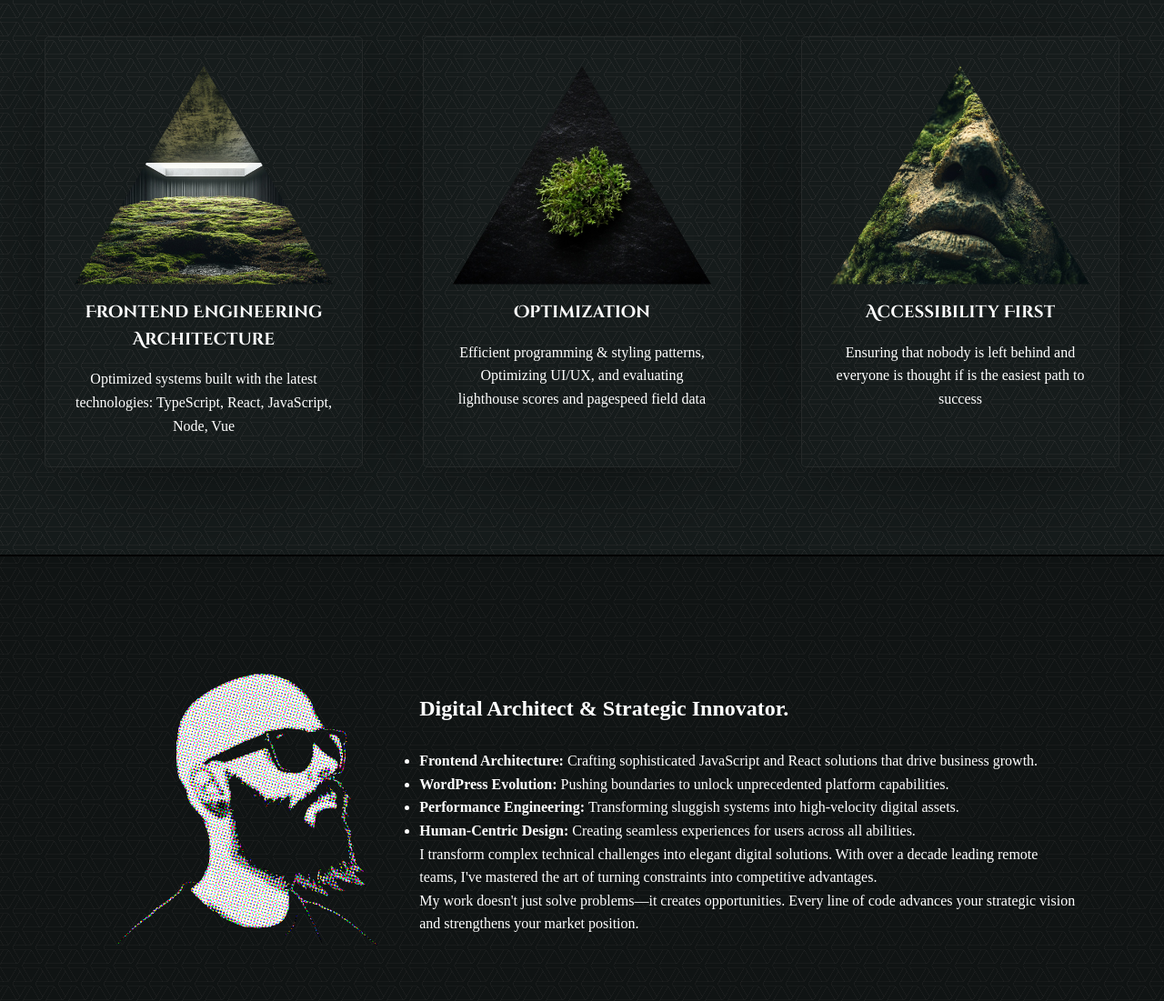
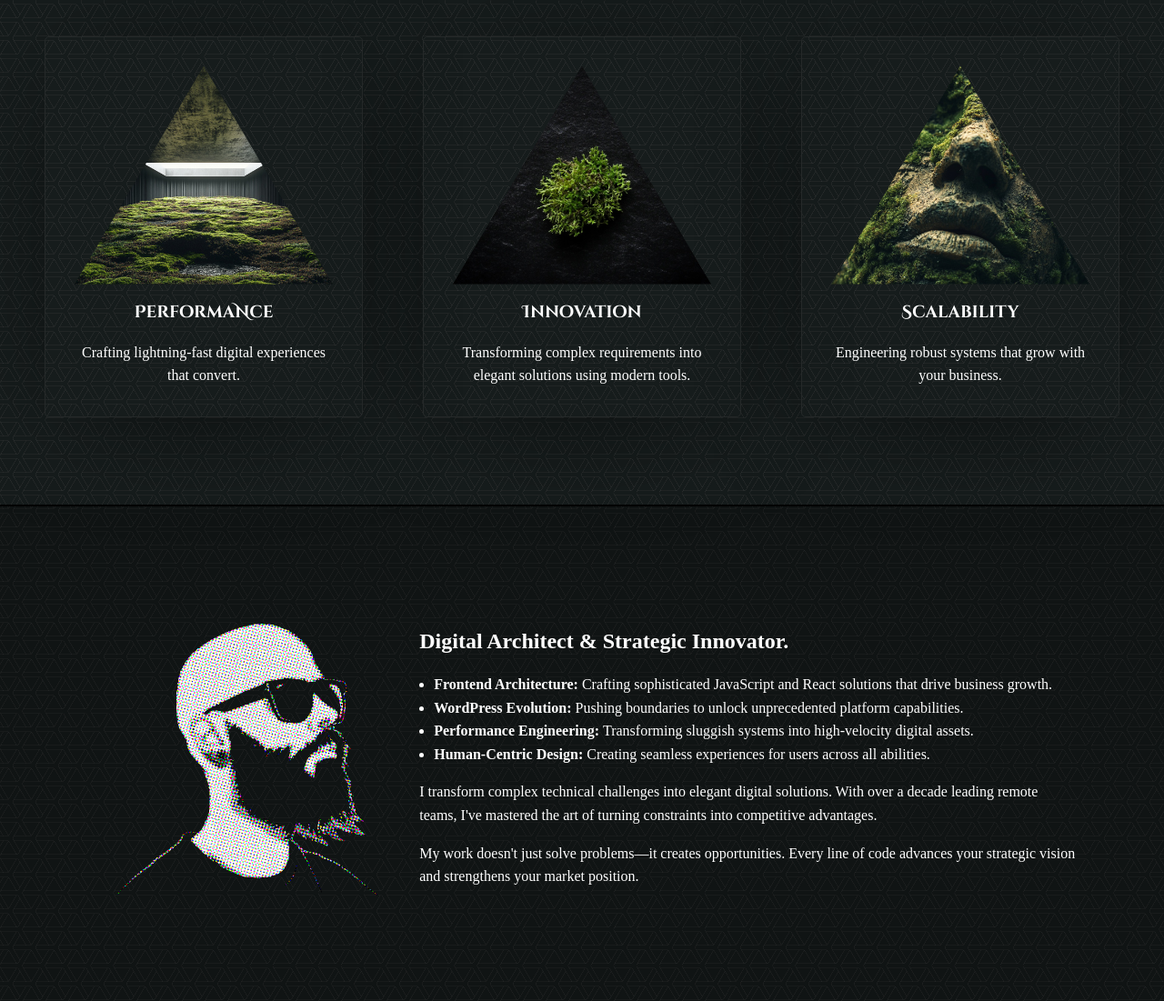
Before and after one commit to NickOrtiz/nickortiz.github.io, a plain HTML site: page 2025/index.html in a window 1280 px wide. Shown: the part 395-1496 px from the top of the page at 91% size. Drawn offline with Linux system fonts and the light colour scheme; a web font is replaced by a local one.

Commit message:
Updating triad text and styling content

```diff
--- a/2025/index.html
+++ b/2025/index.html
@@ -198,6 +198,14 @@
         .content-container {
             max-width: 1600px;
             margin: auto;
+        }
+
+        .content-container ul {
+            padding-left: 1rem;
+        }
+
+        .content-container p {
+            margin-bottom: 1rem;
         }
 
         .experience {
@@ -507,22 +515,22 @@
             <div class="thumb">
                 <img src="triad-1.jpeg">
             </div>
-            <h3>Frontend Engineering Architecture</h3>
-            <p>Optimized systems built with the latest technologies: TypeScript, React, JavaScript, Node, Vue</p>
+            <h3>PerformaNce</h3>
+            <p>Crafting lightning-fast digital experiences that convert.</p>
         </div>
         <div class="card">
             <div class="thumb">
                 <img src="triad-2.jpeg">
             </div>
-            <h3>Optimization</h3>
-            <p>Efficient programming & styling patterns, Optimizing UI/UX, and evaluating lighthouse scores and pagespeed field data</p>
+            <h3>Innovation</h3>
+            <p>Transforming complex requirements into elegant solutions using modern tools.</p>
         </div>
         <div class="card">
             <div class="thumb">
                 <img src="triad-3.jpeg">
             </div>
-            <h3>Accessibility First</h3>
-            <p>Ensuring that nobody is left behind and everyone is thought if is the easiest path to success</p>
+            <h3>Scalability</h3>
+            <p>Engineering robust systems that grow with your business.</p>
         </div>
     </section>
 
@@ -534,7 +542,6 @@
             </div>
             <div class="content-container">
                 <h2>Digital Architect & Strategic Innovator.</h2>
-                <br />
                 <p>
                     <ul>
                         <li><strong>Frontend Architecture:</strong> Crafting sophisticated JavaScript and React solutions that drive business growth.</li>
```
